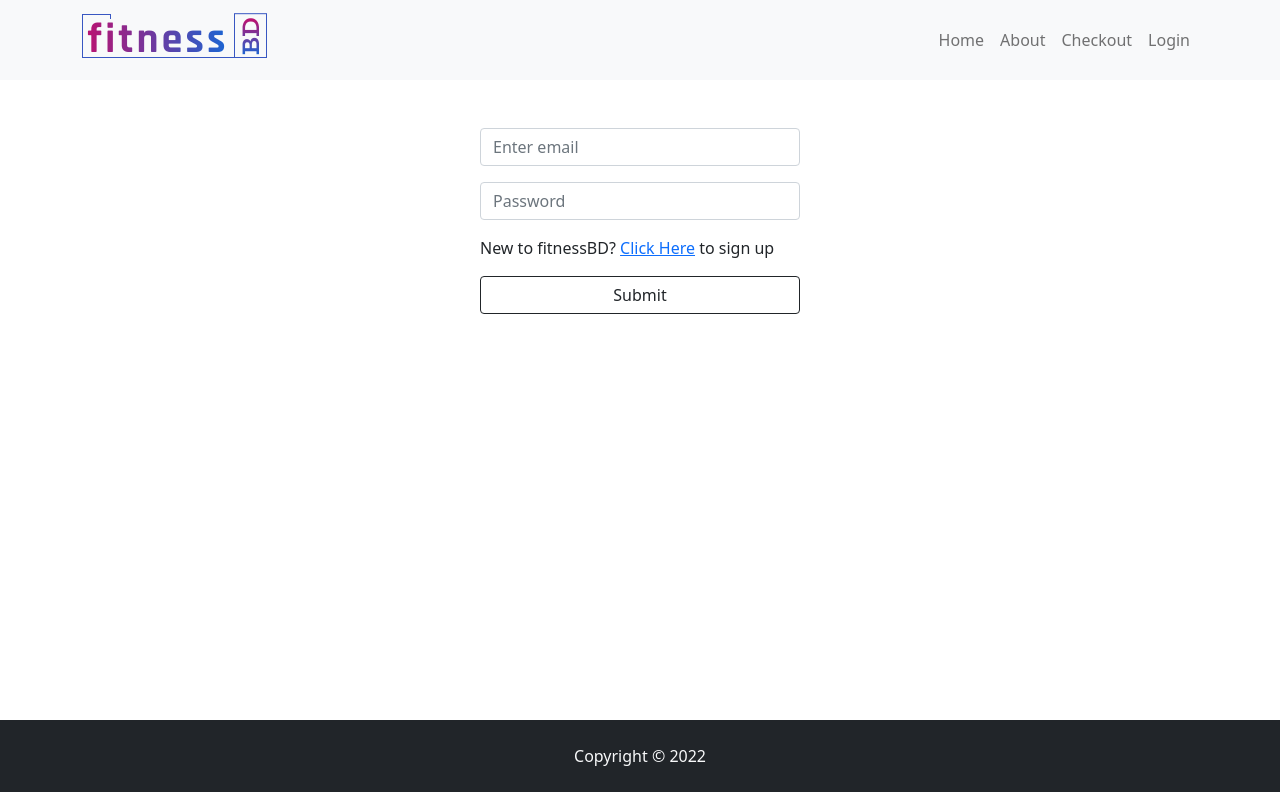
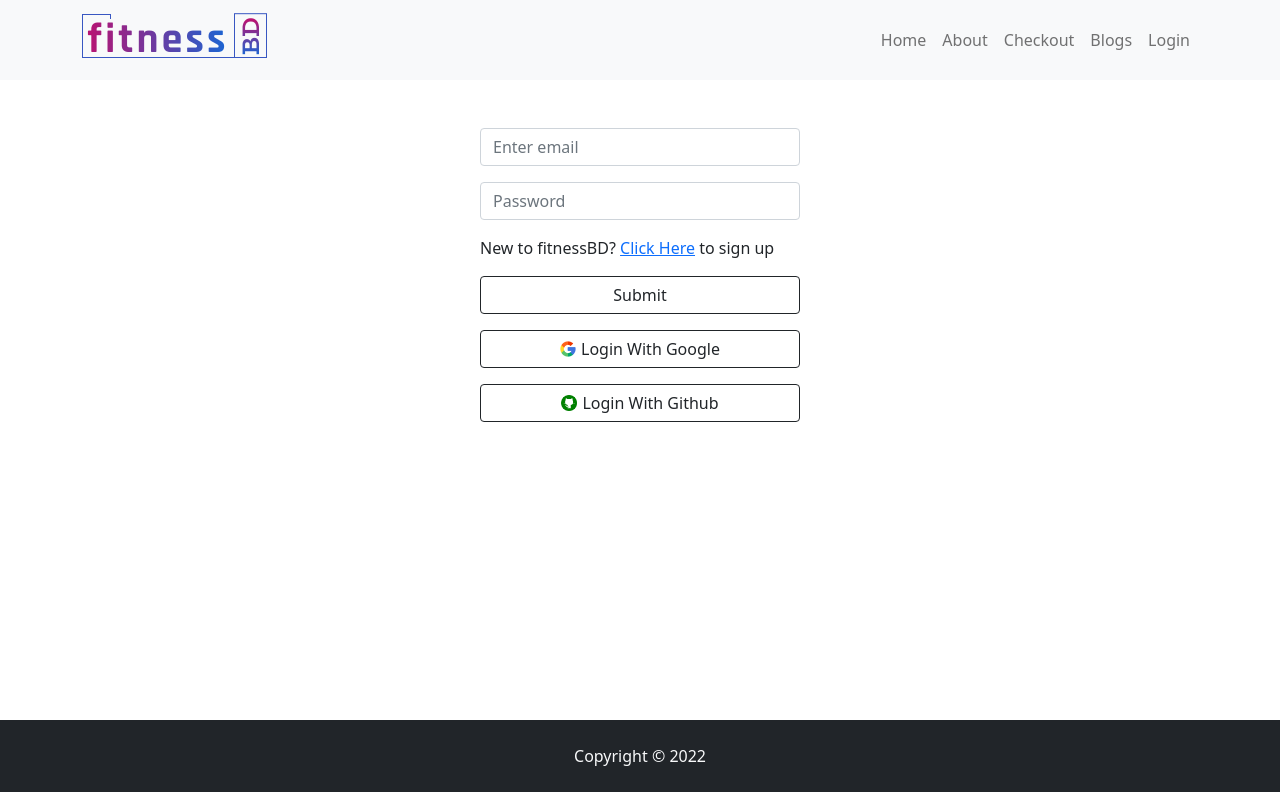
Before and after one commit to sayedmdsafwan/fitness-bd-react-auth, a React (Create React App) app: page /login in a window 1280 px wide. Built offline with nearby package versions, Linux system fonts and the light colour scheme.

Commit message:
github and google login enabled

```diff
--- a/src/App.js
+++ b/src/App.js
@@ -1,5 +1,6 @@
 import { Route, Routes } from "react-router-dom";
 import About from "./components/About/About";
+import Blogs from "./components/Blogs/Blogs";
 import Checkout from "./components/Checkout/Checkout";
 import ErrorPage from "./components/ErrorPage/ErrorPage";
 import Footer from "./components/Footer/Footer";
@@ -17,6 +18,7 @@ function App() {
                 <Route path="/home" element={<Home></Home>}></Route>
                 <Route path="/about" element={<About></About>}></Route>
                 <Route path="/checkout" element={<Checkout></Checkout>}></Route>
+                <Route path="/blogs" element={<Blogs></Blogs>}></Route>
                 <Route path="/login" element={<Login></Login>}></Route>
                 <Route path="/signup" element={<Register></Register>}></Route>
                 <Route path="*" element={<ErrorPage></ErrorPage>}></Route>
--- a/src/components/Header/Header.js
+++ b/src/components/Header/Header.js
@@ -23,6 +23,9 @@ const Header = () => {
                             <Nav.Link as={Link} to="/checkout">
                                 Checkout
                             </Nav.Link>
+                            <Nav.Link as={Link} to="/blogs">
+                                Blogs
+                            </Nav.Link>
                             <Nav.Link as={Link} to="/login">
                                 Login
                             </Nav.Link>
--- a/src/components/Login/Login.js
+++ b/src/components/Login/Login.js
@@ -1,8 +1,35 @@
-import React from "react";
+import React, { useRef } from "react";
 import { Button, Form } from "react-bootstrap";
 import { Link } from "react-router-dom";
+import auth from "../../firebase.init";
+import gitLogo from "../../images/remove-git.png";
+import googleLogo from "../../images/remove-google.png";
+import {
+    useSignInWithEmailAndPassword,
+    useSignInWithGithub,
+    useSignInWithGoogle,
+} from "react-firebase-hooks/auth";
 
 const Login = () => {
+    const [signInWithEmailAndPassword, user, loading, error] =
+        useSignInWithEmailAndPassword(auth);
+
+    const [signInWithGoogle, userGoogle, loadingGoogle, errorGoogle] =
+        useSignInWithGoogle(auth);
+
+    const [signInWithGithub, userGit, loadingGit, errorGit] =
+        useSignInWithGithub(auth);
+
+    const emailRef = useRef("");
+    const passwordRef = useRef("");
+
+    const handleSubmit = (event) => {
+        event.preventDefault();
+        const email = emailRef.current.value;
+        const password = passwordRef.current.value;
+        signInWithEmailAndPassword(email, password);
+    };
+
     return (
         <div
             className="w-25 py-5 mx-auto"
@@ -10,13 +37,21 @@ const Login = () => {
                 height: "80vh",
             }}
         >
-            <Form>
+            <Form onSubmit={handleSubmit}>
                 <Form.Group className="mb-3" controlId="formBasicEmail">
-                    <Form.Control type="email" placeholder="Enter email" />
+                    <Form.Control
+                        type="email"
+                        ref={emailRef}
+                        placeholder="Enter email"
+                    />
                 </Form.Group>
 
                 <Form.Group className="mb-3" controlId="formBasicPassword">
-                    <Form.Control type="password" placeholder="Password" />
+                    <Form.Control
+                        type="password"
+                        ref={passwordRef}
+                        placeholder="Password"
+                    />
                 </Form.Group>
                 <p>
                     New to fitnessBD? <Link to="/signup">Click Here</Link> to
@@ -25,6 +60,38 @@ const Login = () => {
                 <Button variant="outline-dark" className="w-100" type="submit">
                     Submit
                 </Button>
+                <Button
+                    onClick={() => signInWithGoogle()}
+                    variant="outline-dark"
+                    className="mt-3 w-100"
+                >
+                    <img
+                        src={googleLogo}
+                        style={{
+                            width: "16px",
+                            marginRight: "5px",
+                            marginBottom: "4px",
+                        }}
+                        alt=""
+                    />
+                    Login With Google
+                </Button>
+                <Button
+                    onClick={() => signInWithGithub()}
+                    variant="outline-dark"
+                    className="mt-3 w-100"
+                >
+                    <img
+                        style={{
+                            width: "16px",
+                            marginRight: "5px",
+                            marginBottom: "4px",
+                        }}
+                        src={gitLogo}
+                        alt=""
+                    />
+                    Login With Github
+                </Button>
             </Form>
         </div>
     );
--- a/src/components/Register/Register.js
+++ b/src/components/Register/Register.js
@@ -1,8 +1,20 @@
 import React from "react";
 import { Button, Form } from "react-bootstrap";
 import { Link } from "react-router-dom";
+import gitLogo from "../../images/remove-git.png";
+import googleLogo from "../../images/remove-google.png";
+import {
+    useSignInWithGithub,
+    useSignInWithGoogle,
+} from "react-firebase-hooks/auth";
+import auth from "../../firebase.init";
 
 const Register = () => {
+    const [signInWithGoogle, userGoogle, loadingGoogle, errorGoogle] =
+        useSignInWithGoogle(auth);
+
+    const [signInWithGithub, userGit, loadingGit, errorGit] =
+        useSignInWithGithub(auth);
     return (
         <div>
             <div
@@ -33,6 +45,38 @@ const Register = () => {
                     >
                         Submit
                     </Button>
+                    <Button
+                        onClick={() => signInWithGoogle()}
+                        variant="outline-dark"
+                        className="mt-3 w-100"
+                    >
+                        <img
+                            src={googleLogo}
+                            style={{
+                                width: "16px",
+                                marginRight: "5px",
+                                marginBottom: "4px",
+                            }}
+                            alt=""
+                        />
+                        Login With Google
+                    </Button>
+                    <Button
+                        onClick={() => signInWithGithub()}
+                        variant="outline-dark"
+                        className="mt-3 w-100"
+                    >
+                        <img
+                            style={{
+                                width: "16px",
+                                marginRight: "5px",
+                                marginBottom: "4px",
+                            }}
+                            src={gitLogo}
+                            alt=""
+                        />
+                        Login With Github
+                    </Button>
                 </Form>
             </div>
         </div>
--- /dev/null
+++ b/src/firebase.init.js
@@ -0,0 +1,20 @@
+// Import the functions you need from the SDKs you need
+import { initializeApp } from "firebase/app";
+import { getAuth } from "firebase/auth";
+// TODO: Add SDKs for Firebase products that you want to use
+// https://firebase.google.com/docs/web/setup#available-libraries
+
+// Your web app's Firebase configuration
+const firebaseConfig = {
+    apiKey: "AIzaSyCtUJFSi2aj9uM0invYkwif_IYaruT_ah8",
+    authDomain: "fitness-bd-fa5ce.firebaseapp.com",
+    projectId: "fitness-bd-fa5ce",
+    storageBucket: "fitness-bd-fa5ce.appspot.com",
+    messagingSenderId: "139452180253",
+    appId: "1:139452180253:web:f2a718cb9111a714c323f4",
+};
+
+// Initialize Firebase
+const app = initializeApp(firebaseConfig);
+const auth = getAuth(app);
+export default auth;
```
Also changed, not shown: src/images/remove-git.png (added), src/images/remove-google.png (added).
